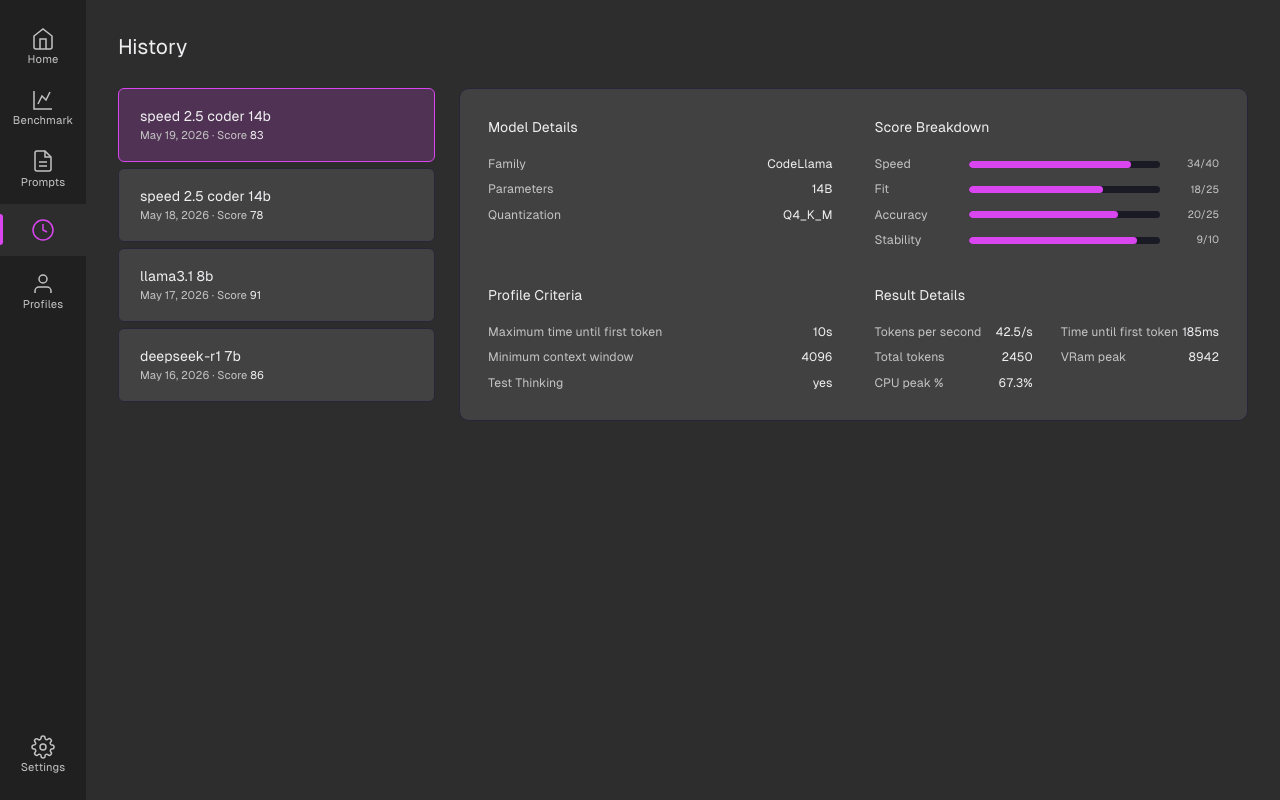
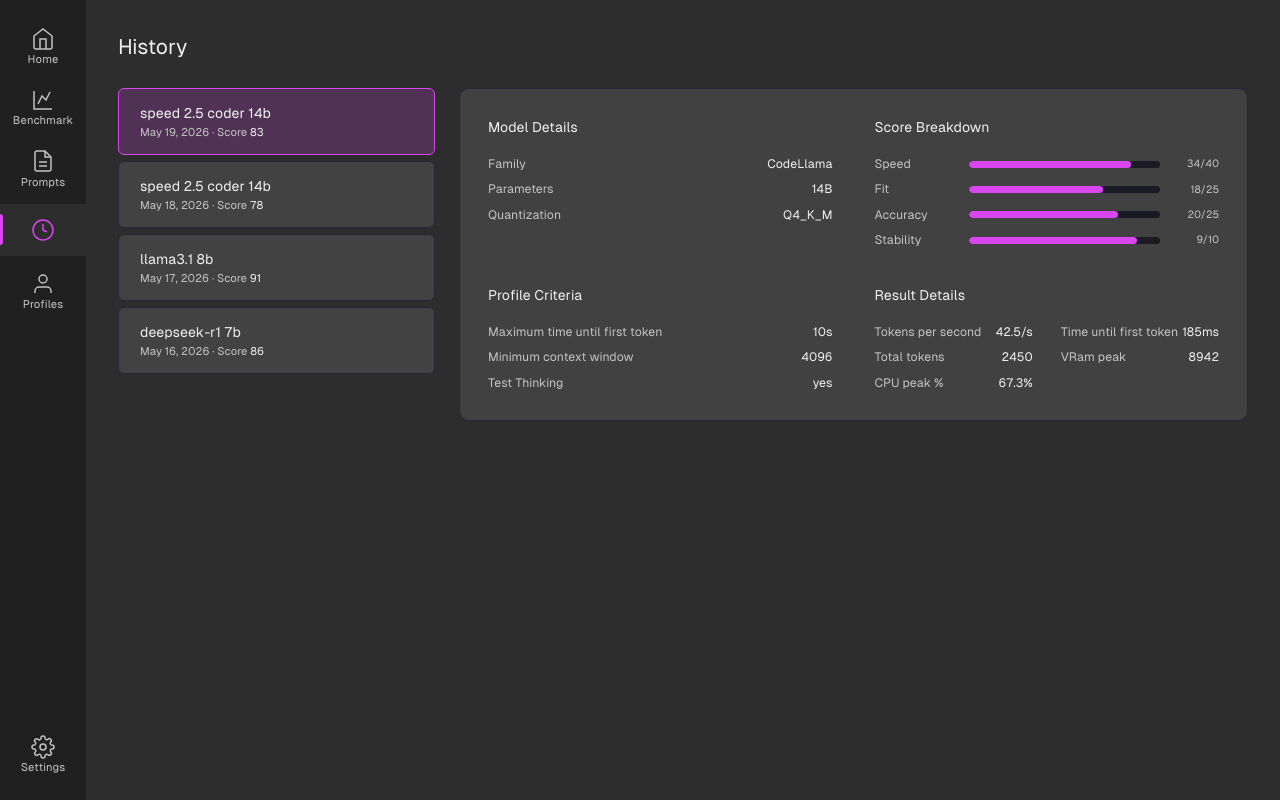
Before and after one commit to caasion/local-bench, a React (Vite) app: page / in a window 1280 px wide. Both pictures are taken after a click on the button "History". Built offline with nearby package versions, Linux system fonts and the light colour scheme.

Commit message:
chore: Standardize styling between history and profiles

```diff
--- a/src/HistoryItem.tsx
+++ b/src/HistoryItem.tsx
@@ -13,7 +13,7 @@ export function HistoryItem({ run, isActive, onClick, onDelete }: HistoryItemPro
   );
   return (
     <div
-      className={`group border rounded-[var(--radius-sm)] px-6 py-5 cursor-pointer transition-all duration-150 ${isActive ? 'bg-accent/20 hover:bg-accent/25 border-accent' : 'bg-white/10 hover:bg-white/15 border-border'}`}
+      className={`group border rounded-[var(--radius-sm)] px-6 py-4 cursor-pointer transition-all duration-150 ${isActive ? 'bg-accent/20 hover:bg-accent/25 border-accent' : 'bg-white/10 hover:bg-white/15 border-border'}`}
       onClick={onClick}
     >
       <div className="flex items-center justify-between">
--- a/src/ProfilesPage.tsx
+++ b/src/ProfilesPage.tsx
@@ -21,15 +21,15 @@ export function ProfilesPage() {
           {profiles.map((p) => (
             <div
               key={p.id}
-              className={`group border rounded-[var(--radius-sm)] px-5 py-4 cursor-pointer transition-all duration-150 ${
+              className={`group border rounded-[var(--radius-sm)] px-6 py-4 cursor-pointer transition-all duration-150 ${
                 selectedId === p.id
                   ? "bg-accent/20 hover:bg-accent/25 border-accent"
                   : "bg-white/10 hover:bg-white/15 border-border"
               }`}
               onClick={() => setSelectedId(p.id)}
             >
-              <h3 className="text-[0.9rem] font-semibold text-text-primary">{p.name}</h3>
-              <p className="text-[0.75rem] text-text-secondary mt-0.5">{p.use_case_tag}</p>
+              <h3 className="font-semibold text-text-primary">{p.name}</h3>
+              <p className="text-[0.8rem] text-text-secondary mt-0.5">{p.use_case_tag}</p>
             </div>
           ))}
         </div>
```
